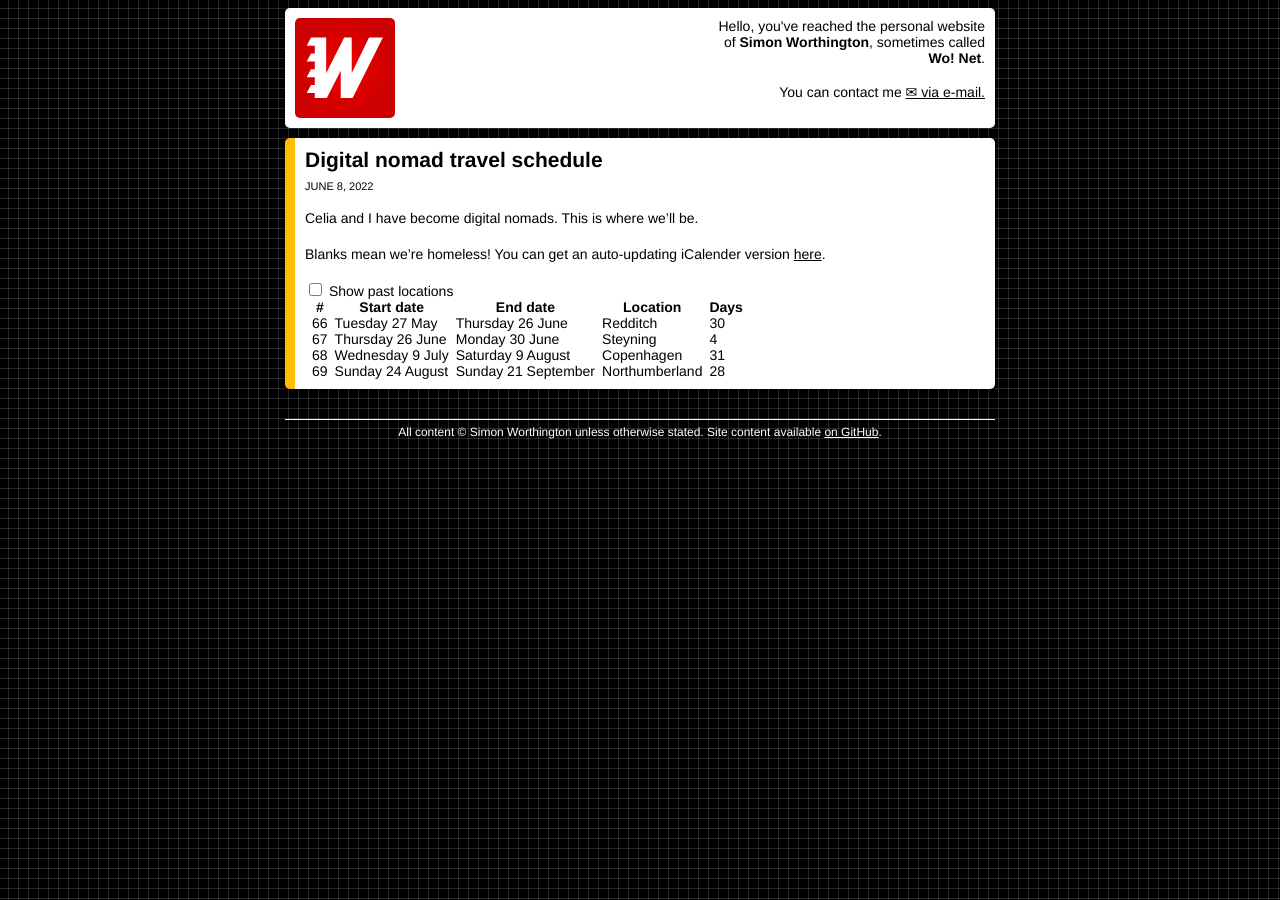
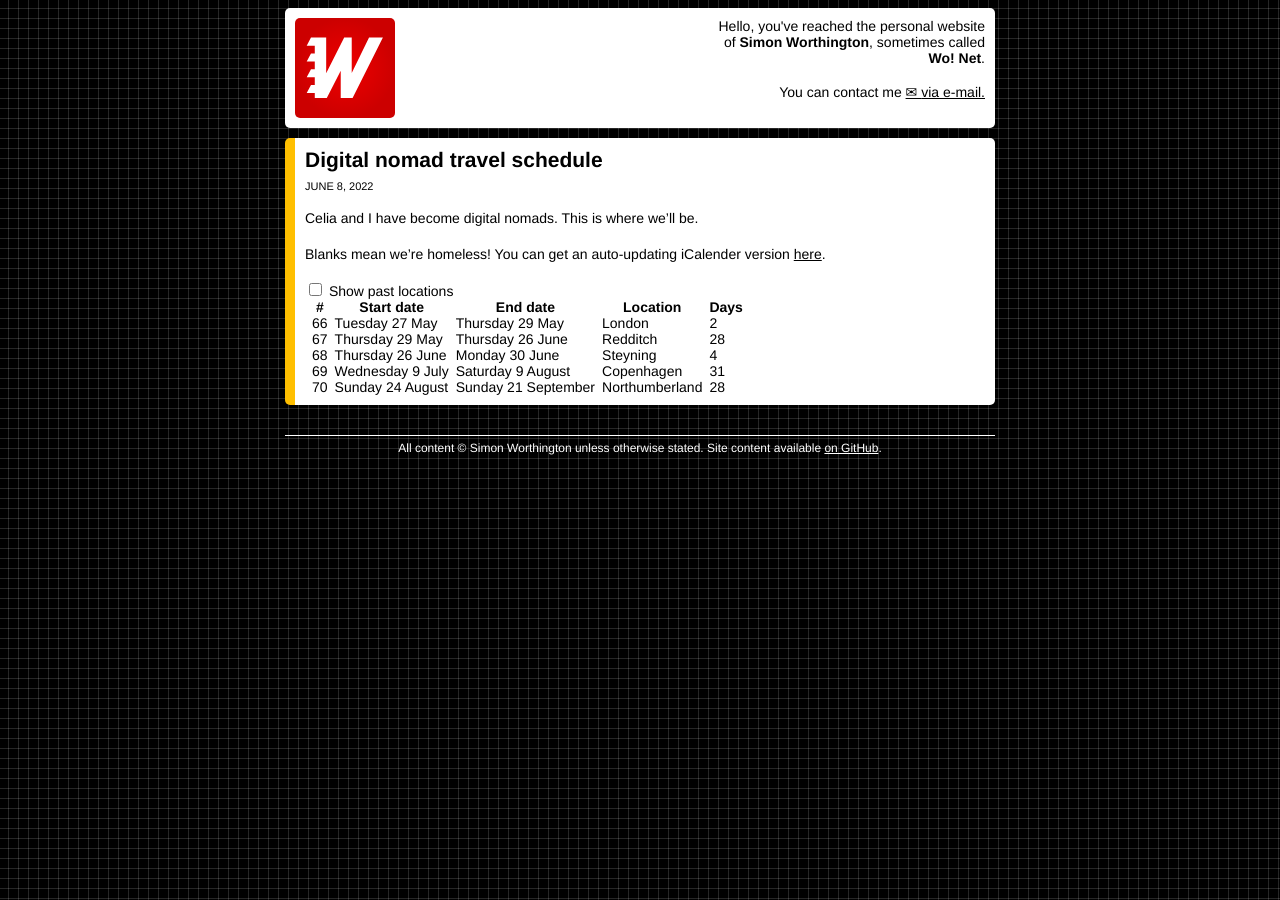
Before and after one commit to simonwo/simonwo.net, a Jekyll site: the page built from _posts/2022-06-08-travel-schedule.md, in a window 1280 px wide. Built offline with Jekyll 4.4.1, drawn with Linux system fonts in a browser that asks for light colours; comment, search, counter and statistics services are not loaded.

Commit message:
Quick spritz in London.

```diff
--- a/_data/nomads.yml
+++ b/_data/nomads.yml
@@ -194,6 +194,9 @@
   end: 2025-05-27
   location: Australia
 - start: 2025-05-27
+  end: 2025-05-29
+  location: London
+- start: 2025-05-29
   end: 2025-06-26
   location: Redditch
 - start: 2025-06-26
```
